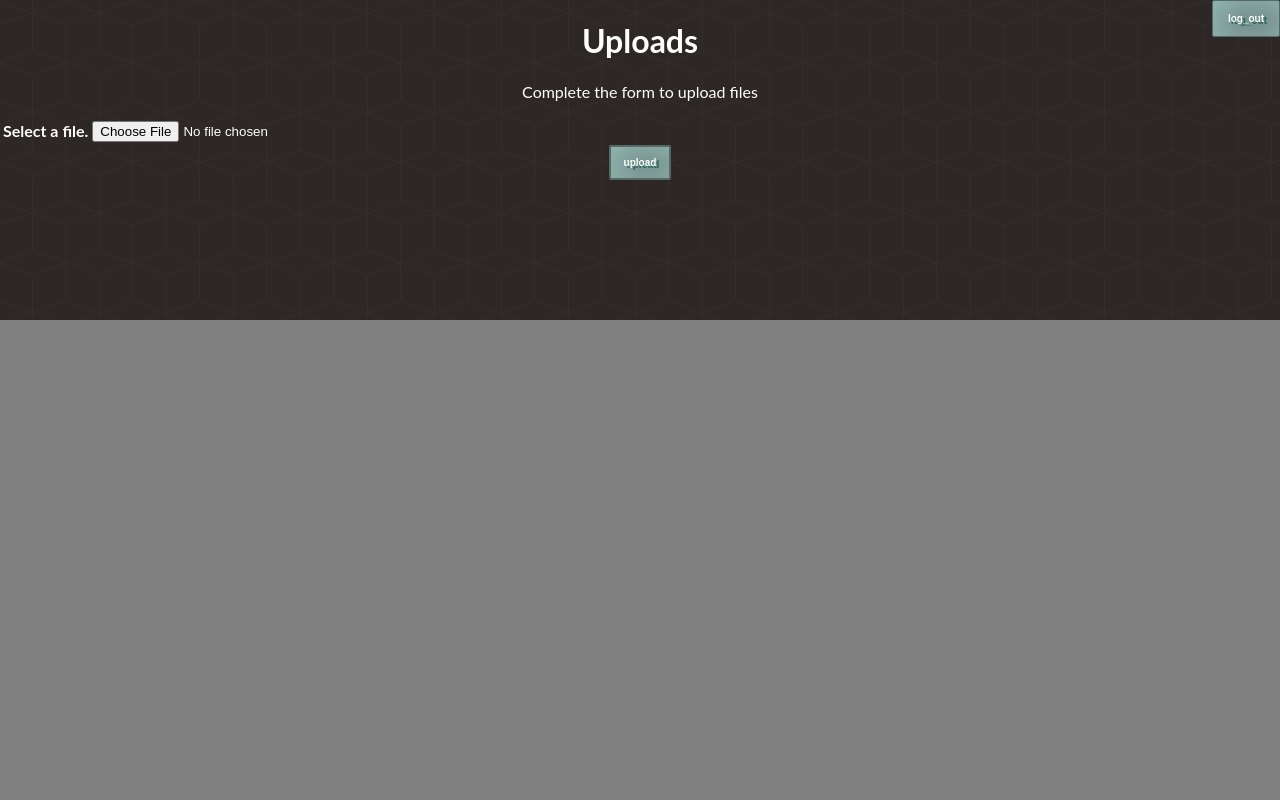
After one commit to Anthony-Alridge/InfoDumpV0, a Django app: template streamer/templates/streamer/uploads.html in a window 1280 px wide. The commit adds this page. Run offline with Django 3.2, Linux system fonts and the light colour scheme; the template is opened without the code that fills it: values that come from a table or form of the project are taken from there, others are empty.

Commit message:
Added a basic file upload system

```diff
--- a/InfoDump/urls.py
+++ b/InfoDump/urls.py
@@ -22,6 +22,6 @@ urlpatterns = [
     url(r'^admin/', admin.site.urls),
     url(r'^streamer/', include('streamer.urls')),
     url(r'^', include('home.urls'))
-] + static(settings.STATIC_URL, document_root=settings.STATIC_ROOT)
+] + static(settings.STATIC_URL, document_root=settings.STATIC_ROOT) + static(settings.MEDIA_URL, document_root=settings.MEDIA_ROOT)
 
 urlpatterns += staticfiles_urlpatterns()
--- /dev/null
+++ b/streamer/forms.py
@@ -0,0 +1,4 @@
+from django import forms
+
+class UploadForm(forms.Form):
+    docfile = forms.FileField(label = 'Select a file.')
--- /dev/null
+++ b/streamer/static/streamer/css/uploads.css
@@ -0,0 +1,97 @@
+#top {
+  color:white;
+  position: absolute;
+  top: 0;
+  left: 0;
+  width:100%;
+  height:40%;
+  background-image:url(../imgs/banner.png);
+  text-align: center;
+}
+#show_files{
+  width: 100%;
+  position:absolute;
+  bottom:0;
+  right:0;
+  left:0;
+  height:60%;
+  background-color: gray;
+}
+
+body{
+  font-family: 'Lato';
+  overflow:scroll;
+  align-items: center;
+}
+.myButton {
+ -moz-box-shadow:inset 7px 1px 31px 1px #91b8b3;
+ -webkit-box-shadow:inset 7px 1px 31px 1px #91b8b3;
+ box-shadow:inset 7px 1px 31px 1px #91b8b3;
+ background:-webkit-gradient(linear, left top, left bottom, color-stop(0.05, #768d87), color-stop(1, #6c7c7c));
+ background:-moz-linear-gradient(top, #768d87 5%, #6c7c7c 100%);
+ background:-webkit-linear-gradient(top, #768d87 5%, #6c7c7c 100%);
+ background:-o-linear-gradient(top, #768d87 5%, #6c7c7c 100%);
+ background:-ms-linear-gradient(top, #768d87 5%, #6c7c7c 100%);
+ background:linear-gradient(to bottom, #768d87 5%, #6c7c7c 100%);
+ filter:progid:DXImageTransform.Microsoft.gradient(startColorstr='#768d87', endColorstr='#6c7c7c',GradientType=0);
+ background-color:#768d87;
+ -moz-border-radius:2px;
+ -webkit-border-radius:2px;
+ border-radius:2px;
+ border:2px solid #566963;
+ display:inline-block;
+ cursor:pointer;
+ color:#ffffff;
+ font-family:Arial;
+ font-size:10px;
+ font-weight:bold;
+ padding:10px 13px;
+ text-decoration:none;
+ text-shadow:3px 2px 0px #2b665e;
+}
+.myButton:hover {
+ background:-webkit-gradient(linear, left top, left bottom, color-stop(0.05, #6c7c7c), color-stop(1, #768d87));
+ background:-moz-linear-gradient(top, #6c7c7c 5%, #768d87 100%);
+ background:-webkit-linear-gradient(top, #6c7c7c 5%, #768d87 100%);
+ background:-o-linear-gradient(top, #6c7c7c 5%, #768d87 100%);
+ background:-ms-linear-gradient(top, #6c7c7c 5%, #768d87 100%);
+ background:linear-gradient(to bottom, #6c7c7c 5%, #768d87 100%);
+ filter:progid:DXImageTransform.Microsoft.gradient(startColorstr='#6c7c7c', endColorstr='#768d87',GradientType=0);
+ background-color:#6c7c7c;
+}
+.myButton:active {
+ position:relative;
+ top:1px;
+}
+.log_out{
+  position:absolute;
+  right:0;
+  top: 0;
+  -moz-box-shadow:inset 7px 1px 31px 1px #91b8b3;
+  -webkit-box-shadow:inset 7px 1px 31px 1px #91b8b3;
+  box-shadow:inset 7px 1px 31px 1px #91b8b3;
+  background:-webkit-gradient(linear, left top, left bottom, color-stop(0.05, #768d87), color-stop(1, #6c7c7c));
+  background:-moz-linear-gradient(top, #768d87 5%, #6c7c7c 100%);
+  background:-webkit-linear-gradient(top, #768d87 5%, #6c7c7c 100%);
+  background:-o-linear-gradient(top, #768d87 5%, #6c7c7c 100%);
+  background:-ms-linear-gradient(top, #768d87 5%, #6c7c7c 100%);
+  background:linear-gradient(to bottom, #768d87 5%, #6c7c7c 100%);
+  filter:progid:DXImageTransform.Microsoft.gradient(startColorstr='#768d87', endColorstr='#6c7c7c',GradientType=0);
+  background-color:#768d87;
+  -moz-border-radius:2px;
+  -webkit-border-radius:2px;
+  border-radius:2px;
+  border:1px solid #566963;
+  display:inline-block;
+  cursor:pointer;
+  color:#ffffff;
+  font-family:Arial;
+  font-size:10px;
+  font-weight:bold;
+  padding:12px 15px;
+  text-decoration:none;
+  text-shadow:3px 2px 0px #2b665e;
+}
+#log_out_form{
+  display: inline-block;
+}
--- a/streamer/templates/streamer/focus.html
+++ b/streamer/templates/streamer/focus.html
@@ -88,7 +88,7 @@
         </td>
 
         <td id = 'topic_uploads_show'  onclick="hideContent('topic_uploads_show','topic_uploads_hide')">
-          <p>Add files to upload</p>
+          <a href="./uploads">Add files to upload</a>
         </td>
       </tr>
     </table>
--- /dev/null
+++ b/streamer/templates/streamer/uploads.html
@@ -0,0 +1,35 @@
+
+<!DOCTYPE HTML>
+<html>
+
+<head>
+{%load static%}
+  <link rel="stylesheet" type="text/css" href="{%static 'streamer\css\uploads.css'%}"></link>
+  <title>InfoDump|Uploads</title>
+</head>
+<body>
+
+<div id="top">
+
+  <h1> Uploads</h1>
+  <p>Complete the form to upload files</p>
+  <form method = 'POST' action =# enctype="multipart/form-data"> {%csrf_token%}
+  <table>
+  {{form.as_table}}
+</table>
+    <input type='submit' class = 'myButton' value = 'upload'>
+  </form>
+  <form id='log_out_form' action='.' method='post'>{%csrf_token%}
+    <input class='log_out' type='submit' name='log_out_request' value='log_out'></input>
+  </form>
+</div>
+
+<div id = 'show_files'>
+  {% for afile in files %}
+<iframe src="http://docs.google.com/gview?url=http://infodump.pythonanywhere.com{{afile}}&embedded=true"></iframe>
+  {%endfor%}
+</div>
+
+
+</body>
+</html>
--- a/streamer/urls.py
+++ b/streamer/urls.py
@@ -5,5 +5,7 @@ app_name = 'streamer'
 
 urlpatterns = [
     url(r'^$', views.user_page, name='user_page'),
-    url(r'^focusPage/$', views.focus_page, name='focus_page')
+    url(r'^focusPage/$', views.focus_page, name='focus_page'),
+    url(r'^focusPage/uploads$', views.uploads, name='uploads')
+
     ]
```
Also changed, not shown: streamer/models.py (+9 -1 lines), streamer/views.py (+21 -1 lines), streamer/migrations/0009_auto_20160525_1810.py (added), streamer/migrations/0010_auto_20160719_1915.py (added), streamer/migrations/0011_auto_20160729_2028.py (added), 4 other files.
